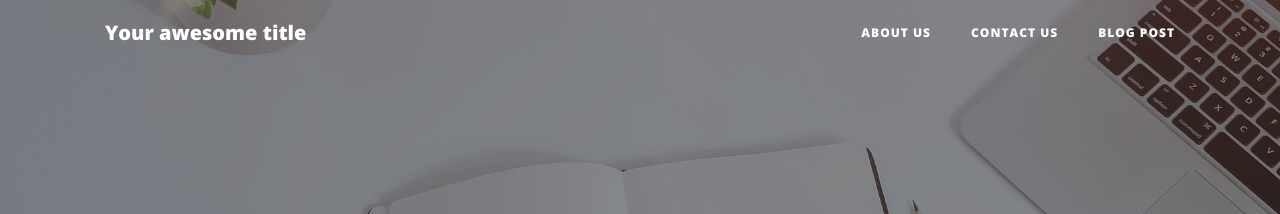
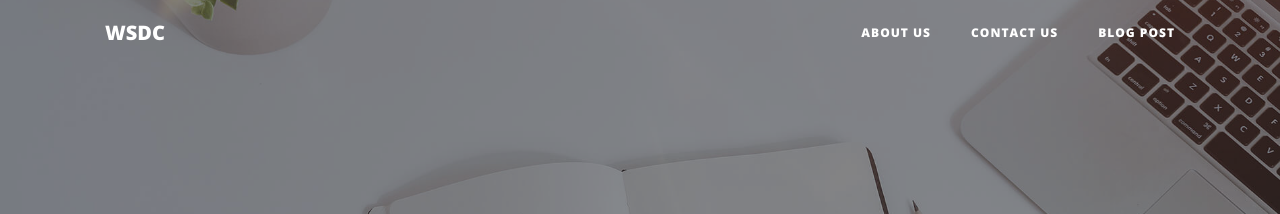
Before and after one commit to con266667/WSDC-Website, a Jekyll site: the page built from index.markdown, in a window 1280 px wide. Shown: the top 214 px of the page. Built offline with Jekyll 4.4.1, drawn with Linux system fonts in a browser that asks for light colours; nearby versions of some CDN libraries.

Commit message:
Updated Config

```diff
--- a/_config.yml
+++ b/_config.yml
@@ -1,5 +1,5 @@
 ---
-title: Your awesome title
+title: WSDC
 timezone: UTC
 collections:
   posts:
@@ -12,8 +12,8 @@ email: your-email@example.com
 description: Write an awesome description for your new site here. You can edit this
   line in _config.yml. It will appear in your document head meta (for Google search
   results) and in your feed.xml site description.
-baseurl: ''
-url: ''
+baseurl:
+url:
 twitter_username: jekyllrb
 github_username: jekyll
 theme: minima
```
